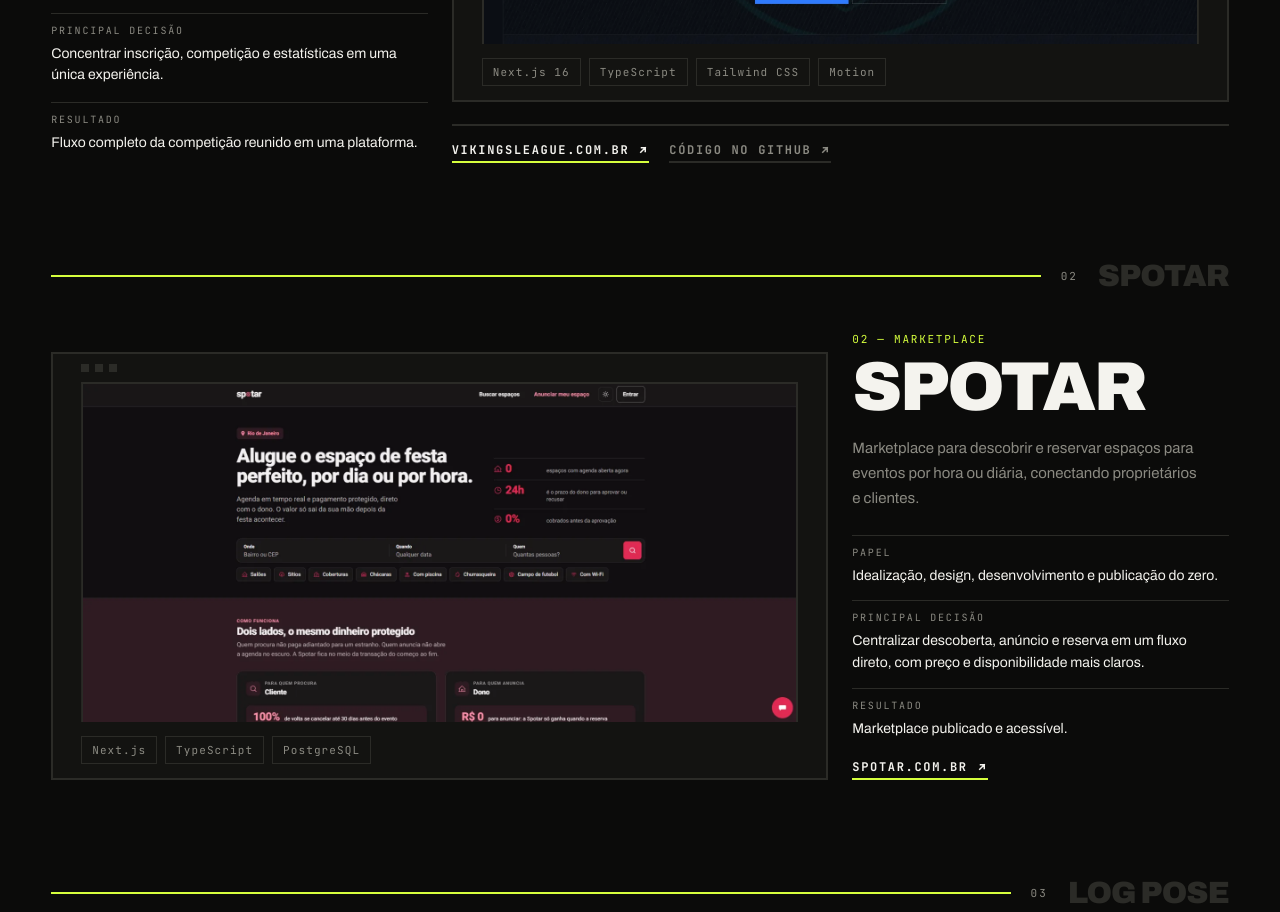
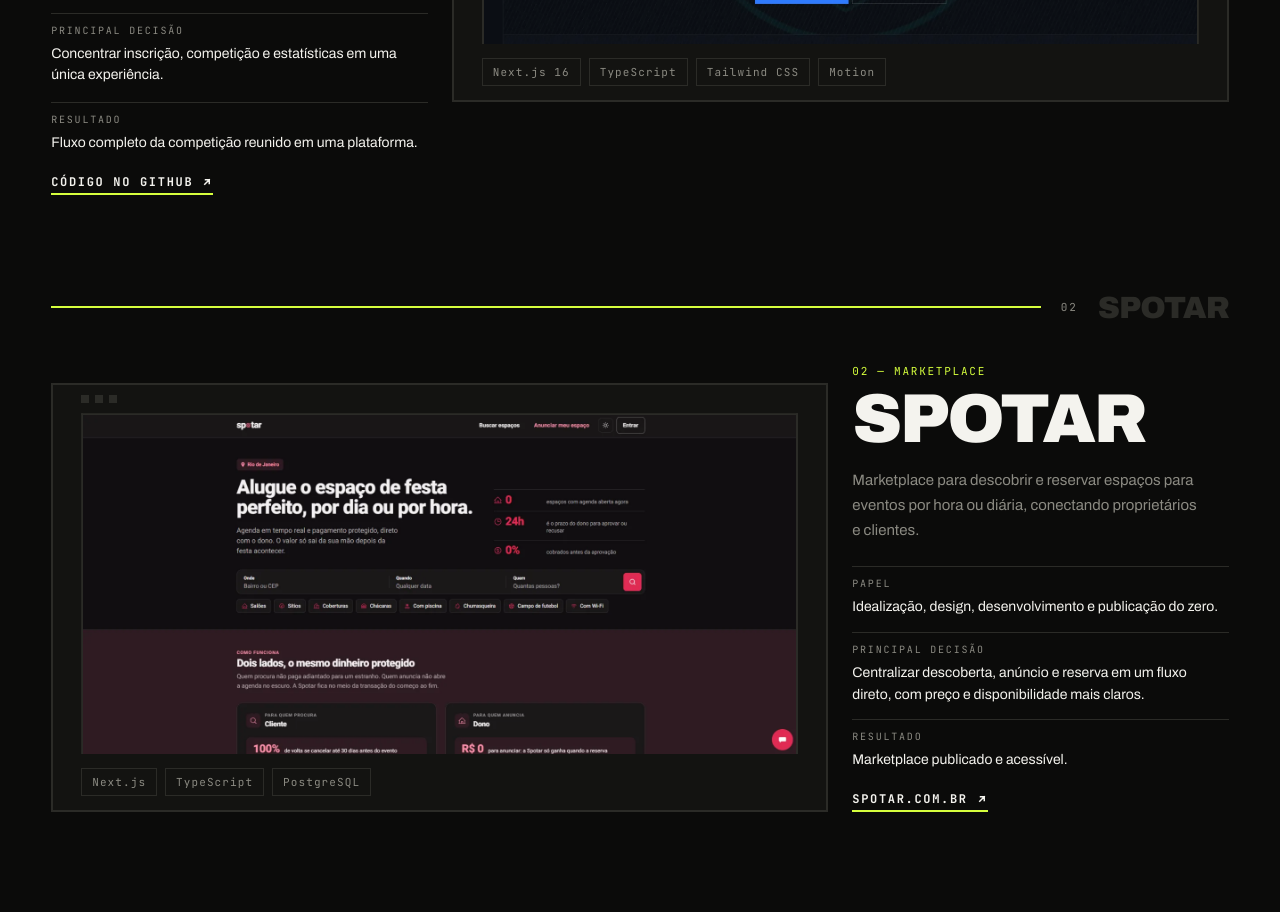
Before and after one commit to pedruamerico/portfolio-site, a React (Vite) app: page / in a window 1280 px wide. Shown: the part 2600-3512 px from the top of the page. Built offline with nearby package versions, Linux system fonts and the light colour scheme.

Commit message:
content: drop the Vikings League site link from the project card

```diff
--- a/src/data/content.ts
+++ b/src/data/content.ts
@@ -119,8 +119,7 @@
     },
     stack: ["Next.js 16", "TypeScript", "Tailwind CSS", "Motion"],
     links: [
-      { label: "vikingsleague.com.br", url: "https://www.vikingsleague.com.br/", primary: true },
-      { label: { pt: "código no GitHub", en: "code on GitHub" }, url: "https://github.com/pedruamerico/vikings-league" },
+      { label: { pt: "código no GitHub", en: "code on GitHub" }, url: "https://github.com/pedruamerico/vikings-league", primary: true },
     ],
   },
   {
```
